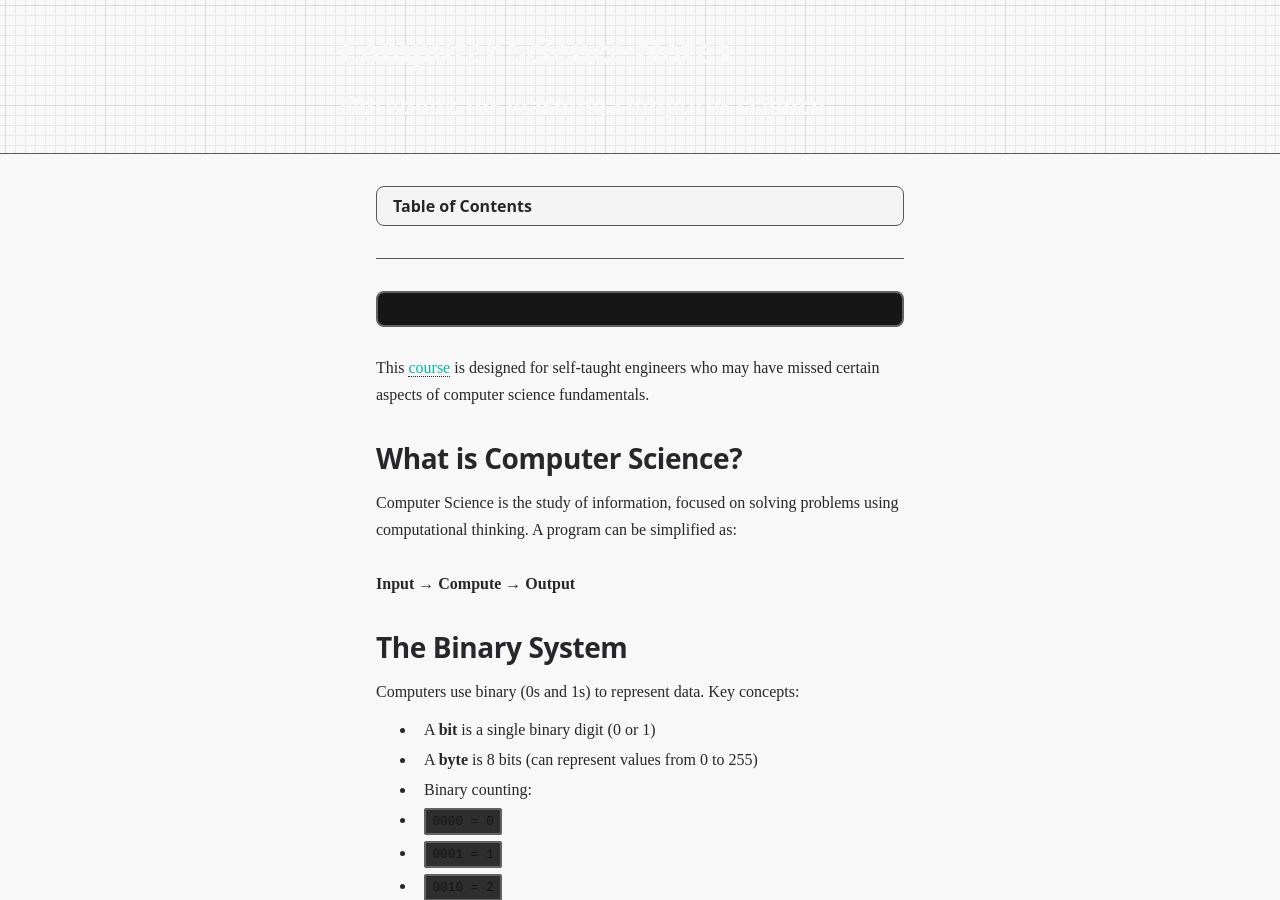
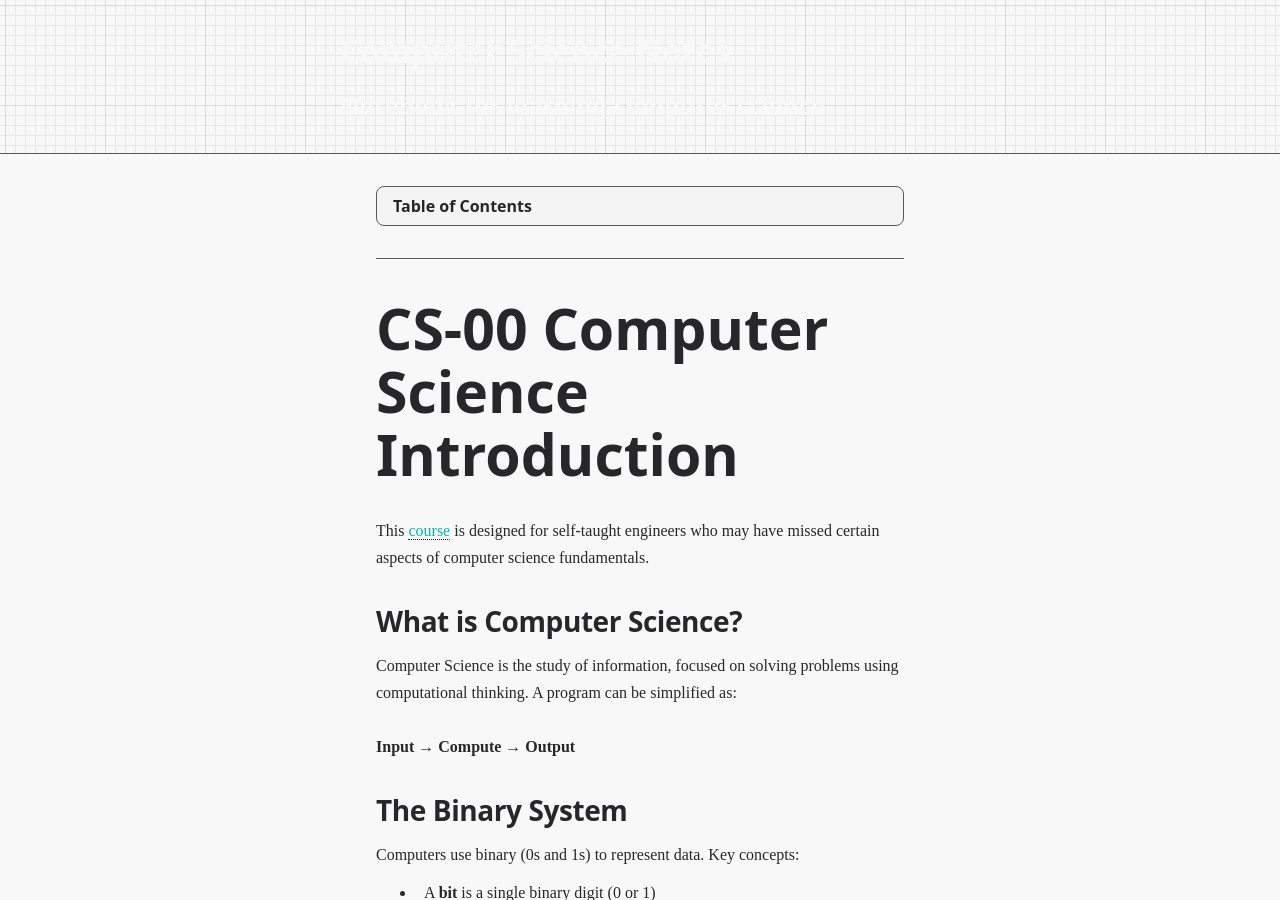
Before and after one commit to maclong9/comp-sci, a Jekyll site: the page built from docs/index.md, in a window 1280 px wide and 900 px high. Built offline with Jekyll 4.4.1, drawn with Linux system fonts in a browser that asks for light colours; our own code applies the rules of GitHub Pages for plain Markdown files.

Commit message:
Deploy documentation from c7515ea1c2e1798f9ecb1af200b7e755c5de77ea

````diff
--- a/docs/index.md
+++ b/docs/index.md
@@ -16,10 +16,7 @@
 </ol></details>
 
 ---
-
-```swift
-```
-
+# CS-00 Computer Science Introduction
 
 This [course](https://teachyourselfcs.com/#programming) is designed for self-taught engineers who may have missed certain aspects of computer science fundamentals.
 
````
